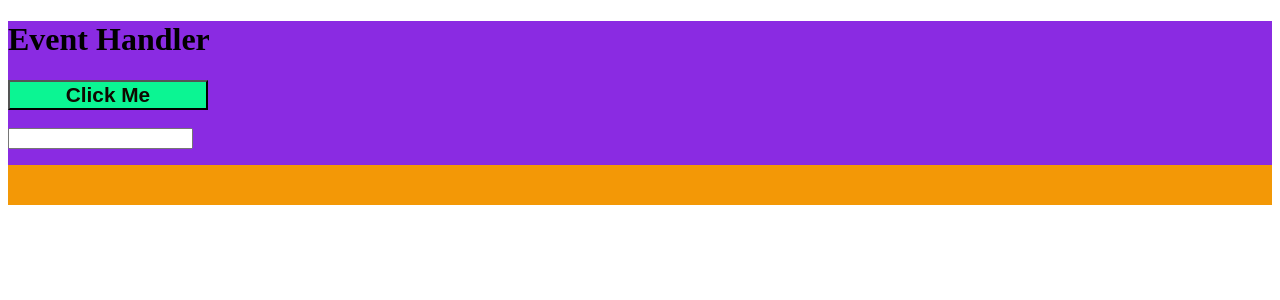
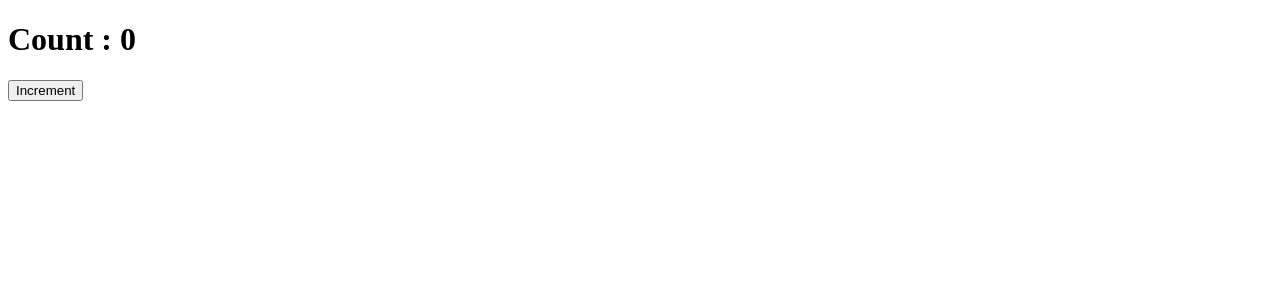
Before and after one commit to Afnan-Sultan-Trino/REACT-JS, a React (Create React App) app: page / in a window 1280 px wide. Shown: the top 300 px of the page. Built offline with nearby package versions, Linux system fonts and the light colour scheme.

Commit message:
Hooks by seState for class and useState for functional Component

```diff
--- a/src/App.js
+++ b/src/App.js
@@ -1,11 +1,11 @@
 import React from 'react';
 
-import EVENT_HANDLER from './EVENT_HANDLER/event'
+import HOOKS_USESTATE1 from './HOOKS_USESTATE/useState'
 
 function App() {
   return (
    <div>
-    <EVENT_HANDLER/>
+    <HOOKS_USESTATE1/>
    </div>
   );
 }
--- /dev/null
+++ b/src/HOOKS_USESTATE/useState.js
@@ -0,0 +1,17 @@
+import React,{useState} from 'react'
+
+export default function useStateExample() {
+
+    const[count,setCount]=useState(0)
+    const handleIncrement=()=>{
+        setCount(count+1)
+    }
+
+
+  return (
+    <div>
+      <h1>Count : {count}</h1>
+      <button onClick={handleIncrement}>Increment</button>
+    </div>
+  )
+}
```
Also changed, not shown: src/HOOKS_USESTATE/hooks.js (added, +36 -0 lines).
